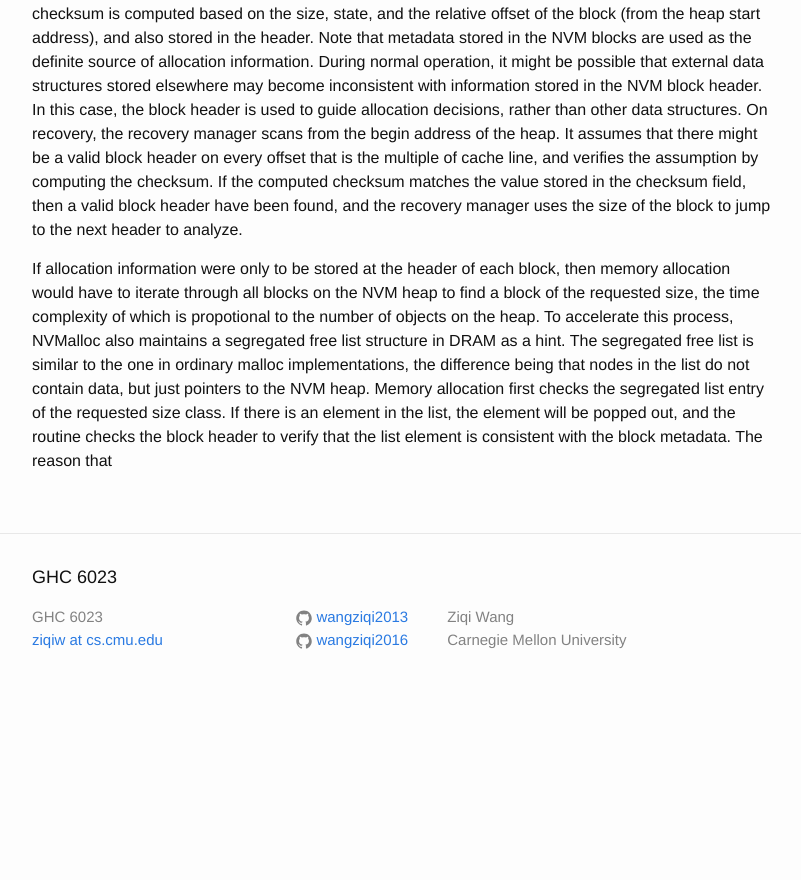
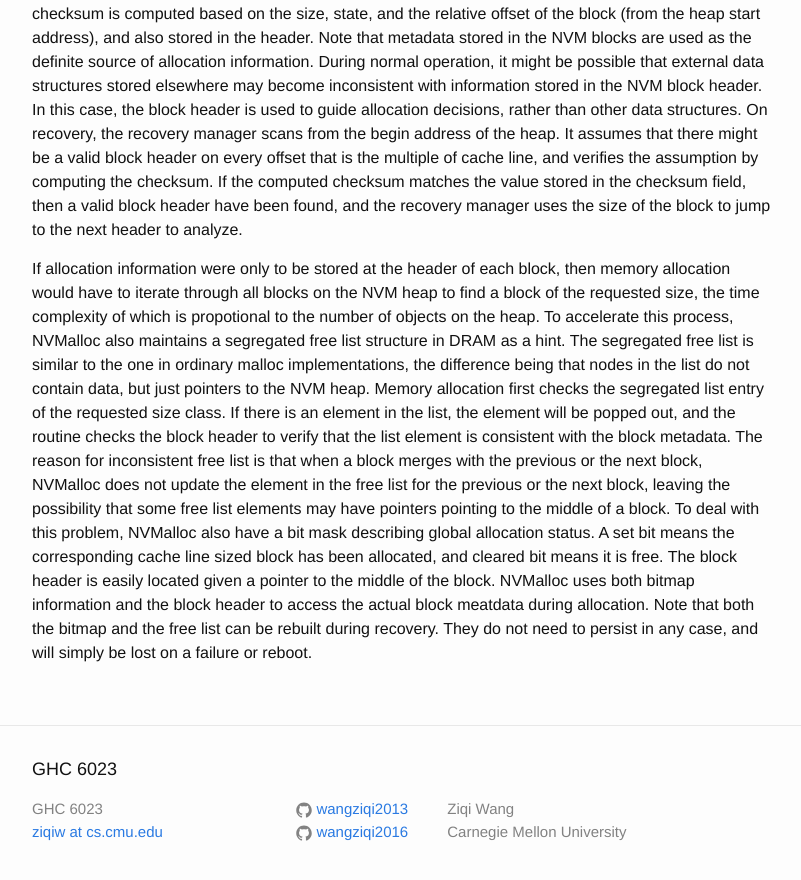
Before and after one commit to wangziqi2013/wangziqi2013.github.io, a Jekyll site: the page built from _posts/2019-02-04-consistent-durable-and-safe.markdown, in a window 1280 px wide and 900 px high, scrolled down 1921 px. Shown: the top 880 px of the window, without its empty margins (238-1039 px from the left). Built offline with Jekyll 4.4.1, drawn with Linux system fonts in a browser that asks for light colours; before the commit the page ends 2632 px from its top, so only the background shows below that.

Commit message:
Finish allocation

```diff
--- a/_posts/2019-02-04-consistent-durable-and-safe.markdown
+++ b/_posts/2019-02-04-consistent-durable-and-safe.markdown
@@ -79,4 +79,11 @@ free list structure in DRAM as a hint. The segregated free list is similar to th
 the difference being that nodes in the list do not contain data, but just pointers to the NVM heap. Memory allocation
 first checks the segregated list entry of the requested size class. If there is an element in the list, the element will
 be popped out, and the routine checks the block header to verify that the list element is consistent with the block
-metadata. The reason that
+metadata. The reason for inconsistent free list is that when a block merges with the previous or the next block,
+NVMalloc does not update the element in the free list for the previous or the next block, leaving the possibility
+that some free list elements may have pointers pointing to the middle of a block. To deal with this problem, NVMalloc
+also have a bit mask describing global allocation status. A set bit means the corresponding cache line sized block
+has been allocated, and cleared bit means it is free. The block header is easily located given a pointer to the middle
+of the block. NVMalloc uses both bitmap information and the block header to access the actual block meatdata during
+allocation. Note that both the bitmap and the free list can be rebuilt during recovery. They do not need to persist
+in any case, and will simply be lost on a failure or reboot.
```
